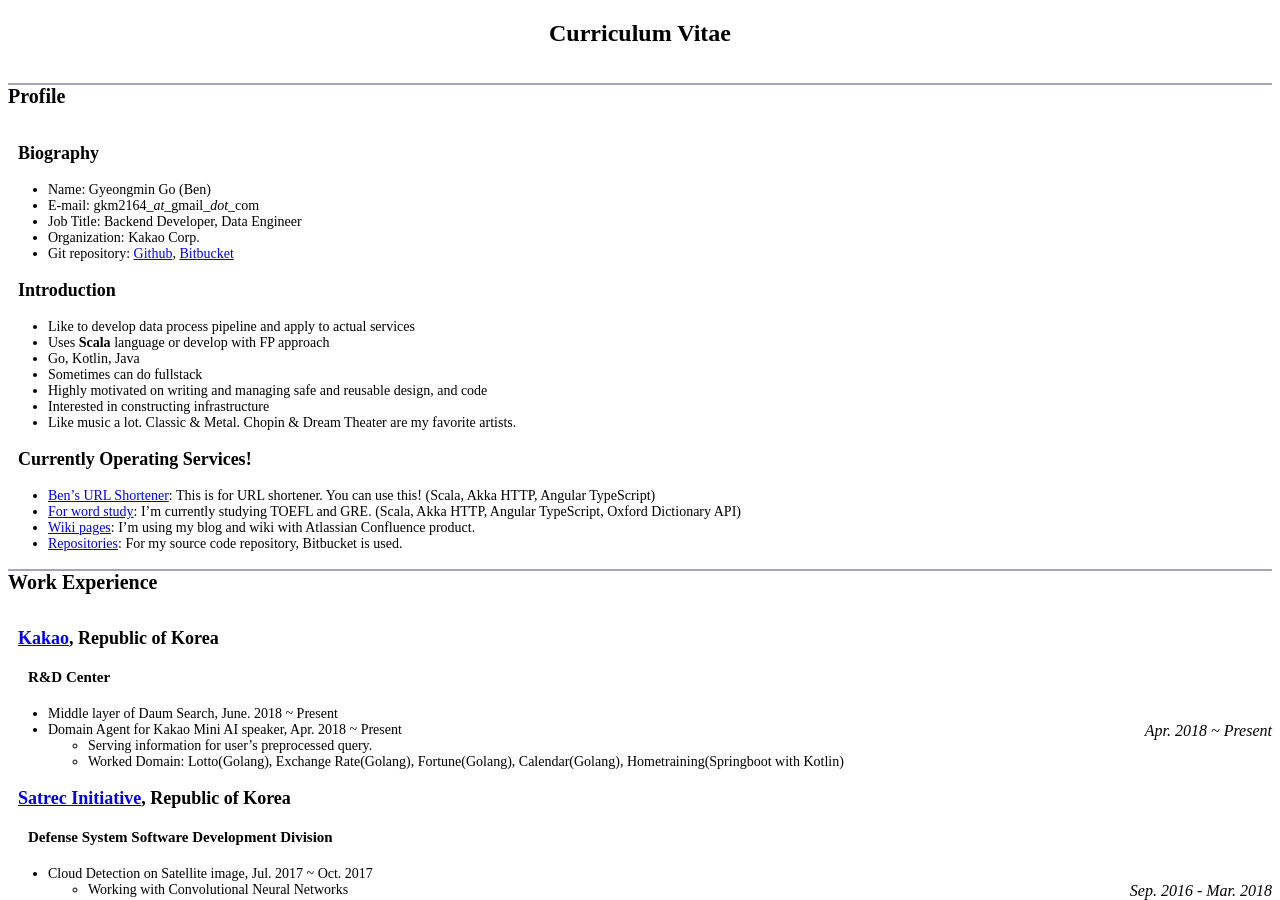
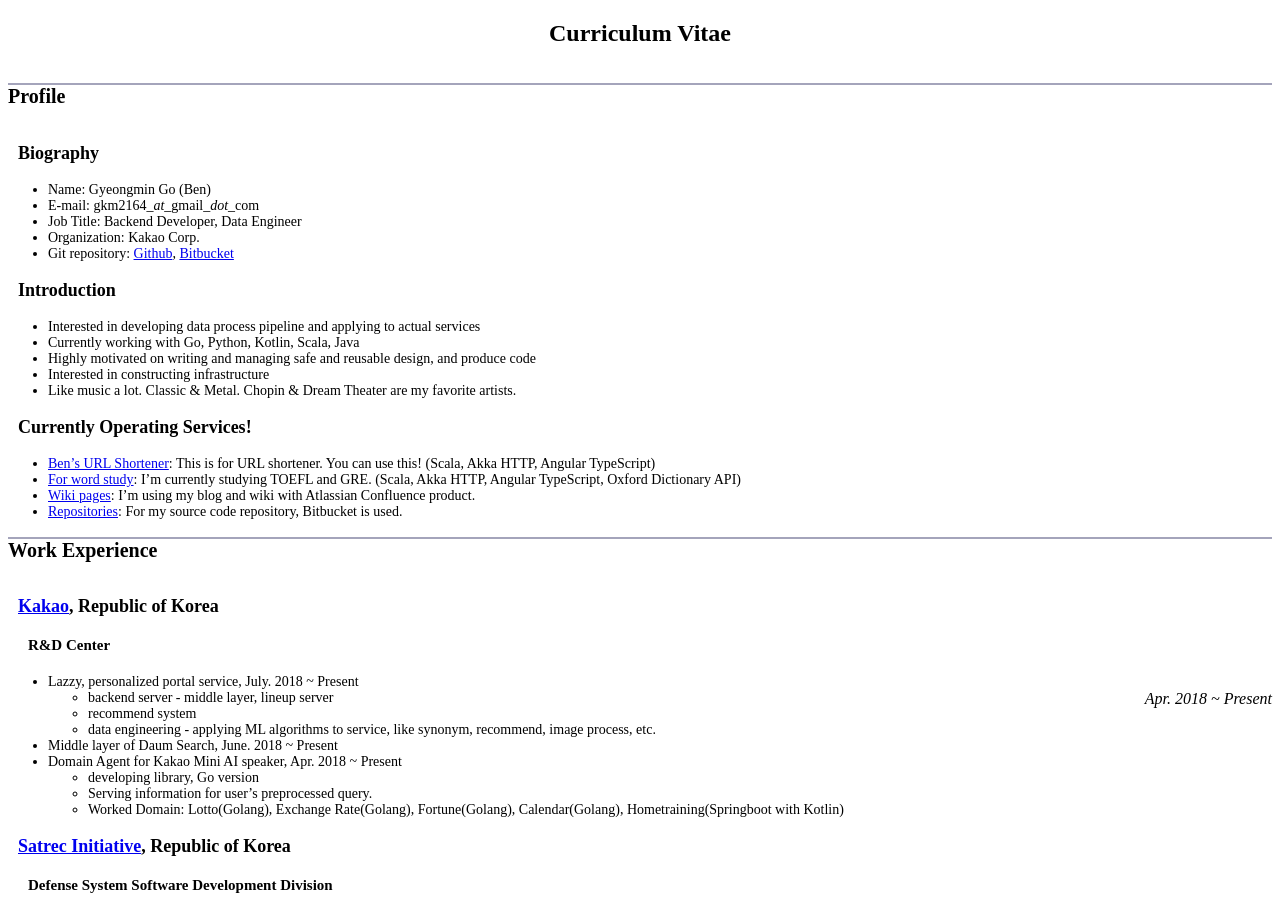
Before and after one commit to gkm2164/gkm2164.github.io, a Jekyll site: the page built from index.md, in a window 1280 px wide and 900 px high. Built offline with Jekyll 4.4.1, drawn with Linux system fonts in a browser that asks for light colours; our own code applies the rules of GitHub Pages for plain Markdown files; some of the changed text lies outside the part shown.

Commit message:
modification...

```diff
--- a/index.md
+++ b/index.md
@@ -15,11 +15,9 @@ layout: default
 * Git repository: [Github](https://github.com/gkm2164), [Bitbucket](https://bitbucket.org/gkm2164)
 
 ### Introduction
-* Like to develop data process pipeline and apply to actual services
-* Uses **Scala** language or develop with FP approach
-* Go, Kotlin, Java
-* Sometimes can do fullstack
-* Highly motivated on writing and managing safe and reusable design, and code
+* Interested in developing data process pipeline and applying to actual services
+* Currently working with Go, Python, Kotlin, Scala, Java
+* Highly motivated on writing and managing safe and reusable design, and produce code
 * Interested in constructing infrastructure
 * Like music a lot. Classic & Metal. Chopin & Dream Theater are my favorite artists.
 
@@ -37,8 +35,13 @@ layout: default
 {:.float-right}
 _Apr. 2018 ~ Present_
 
+* Lazzy, personalized portal service, July. 2018 ~ Present
+   * backend server - middle layer, lineup server
+   * recommend system
+   * data engineering - applying ML algorithms to service, like synonym, recommend, image process, etc.
 * Middle layer of Daum Search, June. 2018 ~ Present
 * Domain Agent for Kakao Mini AI speaker, Apr. 2018 ~ Present
+   * developing library, Go version
    * Serving information for user's preprocessed query.
    * Worked Domain: Lotto(Golang), Exchange Rate(Golang), Fortune(Golang), Calendar(Golang), Hometraining(Springboot with Kotlin)
 
```
Also changed, not shown: other parts of index.md (+1 -3 lines).
